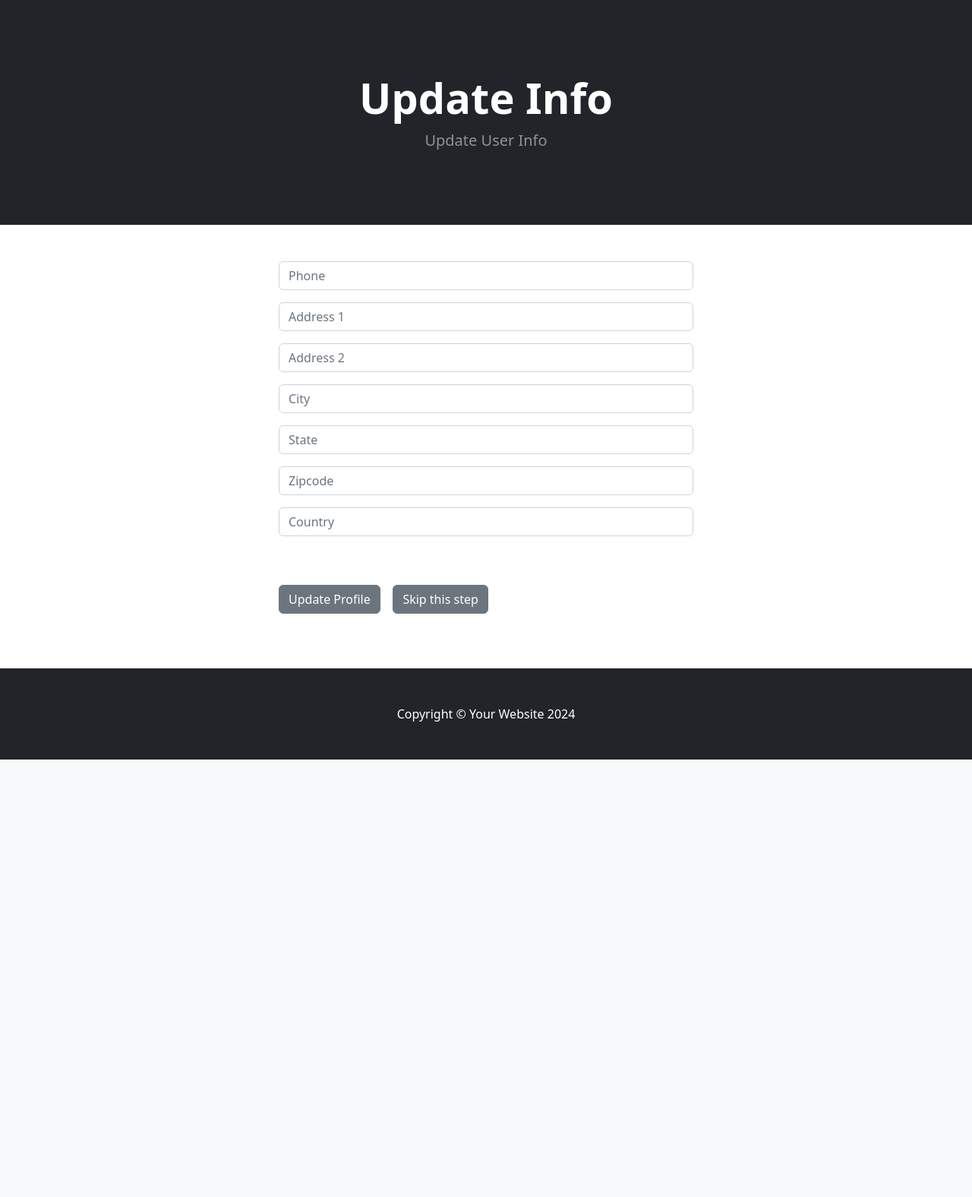
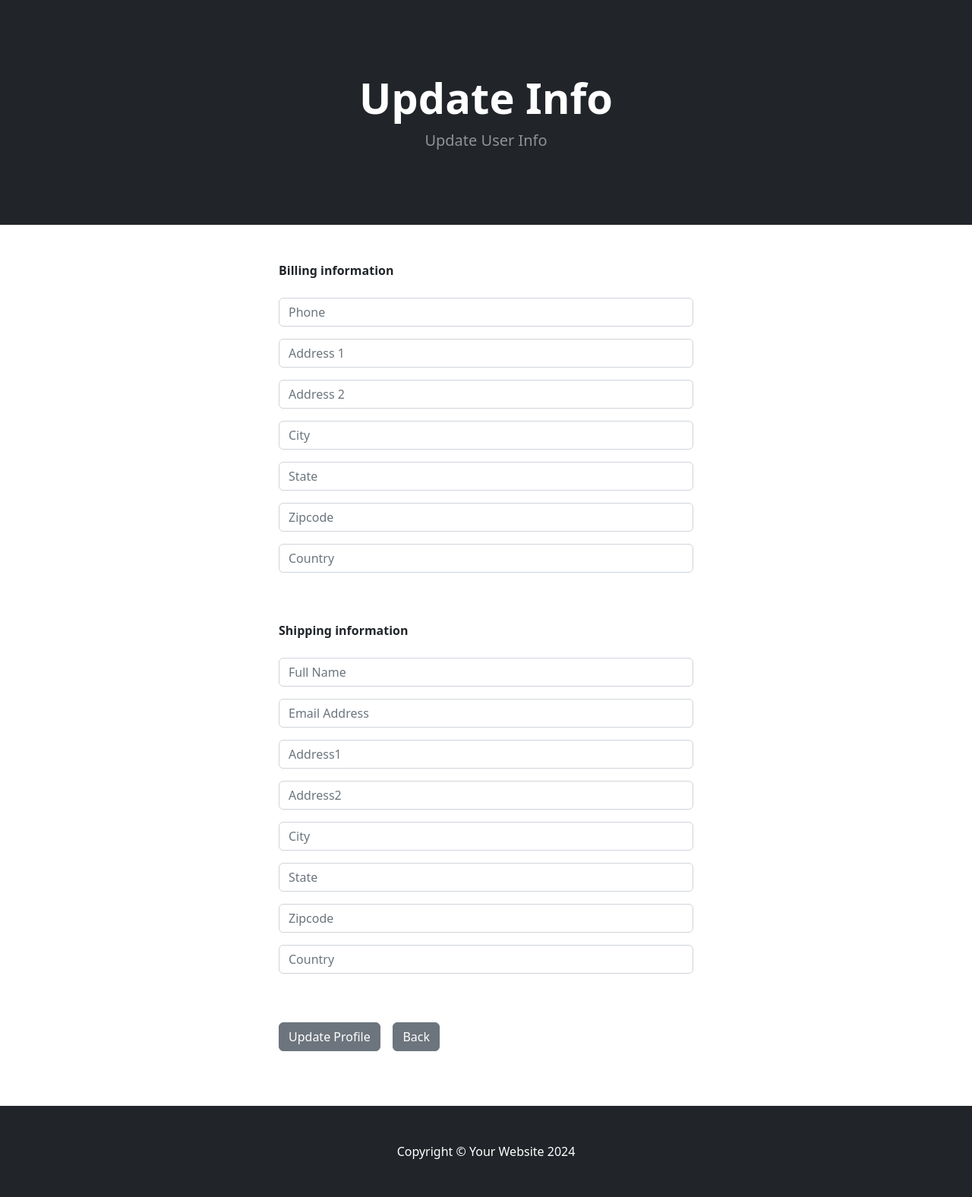
Before and after one commit to Olim8/Ecommerce, a Django app: template store/templates/update_info.html in a window 1280 px wide. Shown: the part 57-1633 px from the top of the page at 76% size. Before the commit the page ends 1057 px from the top, so only its background shows below. Run offline with Django 5.2, Linux system fonts and the light colour scheme; the template is opened without the code that fills it: values that come from a table or form of the project are taken from there, others are empty; parts of the project's set-up code (start-up, migrations or seed data) failed here and were passed over; some libraries are stand-ins or nearby versions.

Commit message:
created shipping info form and placed into user info page

```diff
--- /dev/null
+++ b/payments/forms.py
@@ -0,0 +1,19 @@
+from django import forms
+from .models import ShippingAddress
+
+
+class ShippingForm(forms.ModelForm):
+    shipping_full_name = forms.CharField(label='', widget=forms.TextInput(attrs={'class':'form-control', 'placeholder':'Full Name'}), required=True)
+    shipping_email = forms.CharField(label='', widget=forms.TextInput(attrs={'class':'form-control', 'placeholder':'Email Address'}), required=True)
+    shipping_address1 = forms.CharField(label='', widget=forms.TextInput(attrs={'class':'form-control', 'placeholder':'Address1'}), required=True)
+    shipping_address2 = forms.CharField(label='', widget=forms.TextInput(attrs={'class':'form-control', 'placeholder':'Address2'}), required=False)
+    shipping_city = forms.CharField(label='', widget=forms.TextInput(attrs={'class':'form-control', 'placeholder':'City'}), required=True)
+    shipping_state = forms.CharField(label='', widget=forms.TextInput(attrs={'class':'form-control', 'placeholder':'State'}), required=False)
+    shipping_zipcode = forms.CharField(label='', widget=forms.TextInput(attrs={'class':'form-control', 'placeholder':'Zipcode'}), required=False)
+    shipping_country = forms.CharField(label='', widget=forms.TextInput(attrs={'class':'form-control', 'placeholder':'Country'}), required=True)
+
+    class Meta:
+        model = ShippingAddress
+        fields = ['shipping_full_name', 'shipping_email', 'shipping_address1', 'shipping_address2', 'shipping_city', 'shipping_state', 'shipping_zipcode', 'shipping_country']
+
+        exclude = ['user',]
--- a/payments/models.py
+++ b/payments/models.py
@@ -1,17 +1,18 @@
 from django.db import models
 from django.contrib.auth.models import User
+from django.db.models.signals import post_save
 
 
 class ShippingAddress(models.Model):
     user = models.ForeignKey(User, on_delete=models.CASCADE, null=True, blank=True)
-    full_name = models.CharField(max_length=255)
-    email = models.CharField(max_length=255)
-    address1 = models.CharField(max_length=255)
-    address2 = models.CharField(max_length=255)
-    city = models.CharField(max_length=255)
-    state = models.CharField(max_length=255, null=True, blank=True)
-    zipcode = models.CharField(max_length=255, null=True, blank=True)
-    country = models.CharField(max_length=255)
+    shipping_full_name = models.CharField(max_length=255)
+    shipping_email = models.CharField(max_length=255)
+    shipping_address1 = models.CharField(max_length=255)
+    shipping_address2 = models.CharField(max_length=255, null=True, blank=True)
+    shipping_city = models.CharField(max_length=255)
+    shipping_state = models.CharField(max_length=255, null=True, blank=True)
+    shipping_zipcode = models.CharField(max_length=255, null=True, blank=True)
+    shipping_country = models.CharField(max_length=255)
 
     # Don't pluralize address
     class Meta:
@@ -19,3 +20,12 @@ class ShippingAddress(models.Model):
 
     def __str__(self):
         return f'Shipping Address - {str(self.id)}'
+
+# Create a Shipping Address by default when user signs up
+def create_shipping(sender, instance, created, **kwargs):
+    if created:
+        user_shipping = ShippingAddress(user=instance)
+        user_shipping.save()
+
+# Automate the profile thing
+post_save.connect(create_shipping, sender=User)
--- a/store/templates/update_info.html
+++ b/store/templates/update_info.html
@@ -16,16 +16,22 @@
         <div class="row">
             <div class="col-md-6 offset-md-3">
                 <br> <br>
+                <strong>Billing information</strong>
+                <br><br>
                 <form method="POST" action="{% url 'update_info' %}">
                     {% csrf_token %}
 
                     {{ form.as_p }}
                     <br><br>
+                    <strong>Shipping information</strong>
+                    <br><br>
+                    {{ shipping_form.as_p }}
+                    <br><br>
                     <button type="submit" class="btn btn-secondary">
                         Update Profile
                     </button>
                     &nbsp;&nbsp;
-                    <a href="{% url 'home' %}" class="btn btn-secondary" >Skip this step</a>
+                    <a href="{% url 'home' %}" class="btn btn-secondary" >Back</a>
 
                 </form>
                 <br>
```
Also changed, not shown: store/views.py (+15 -4 lines), db.sqlite3, payments/migrations/0002_rename_address1_shippingaddress_shipping_address1_and_more.py (added), payments/migrations/0003_alter_shippingaddress_shipping_address2.py (added).
